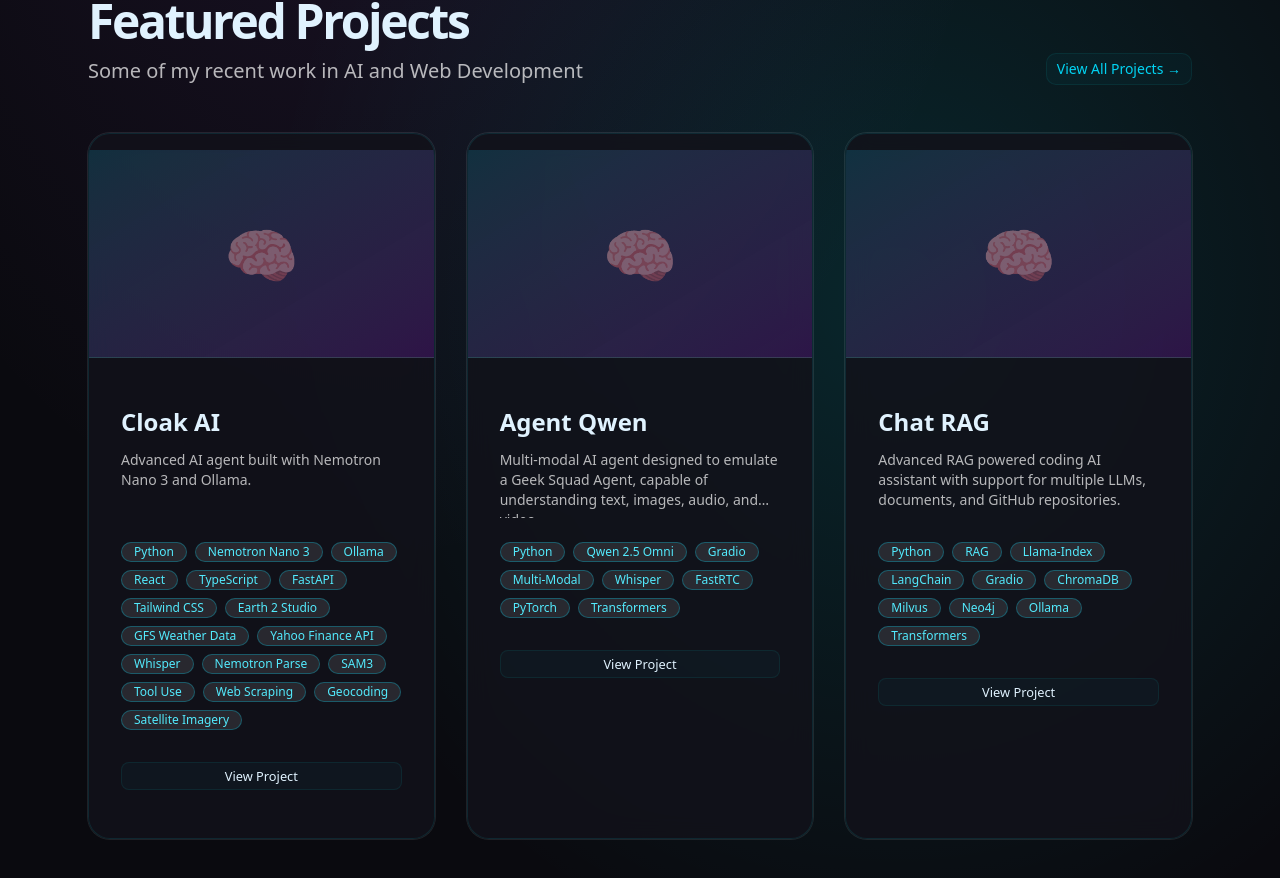
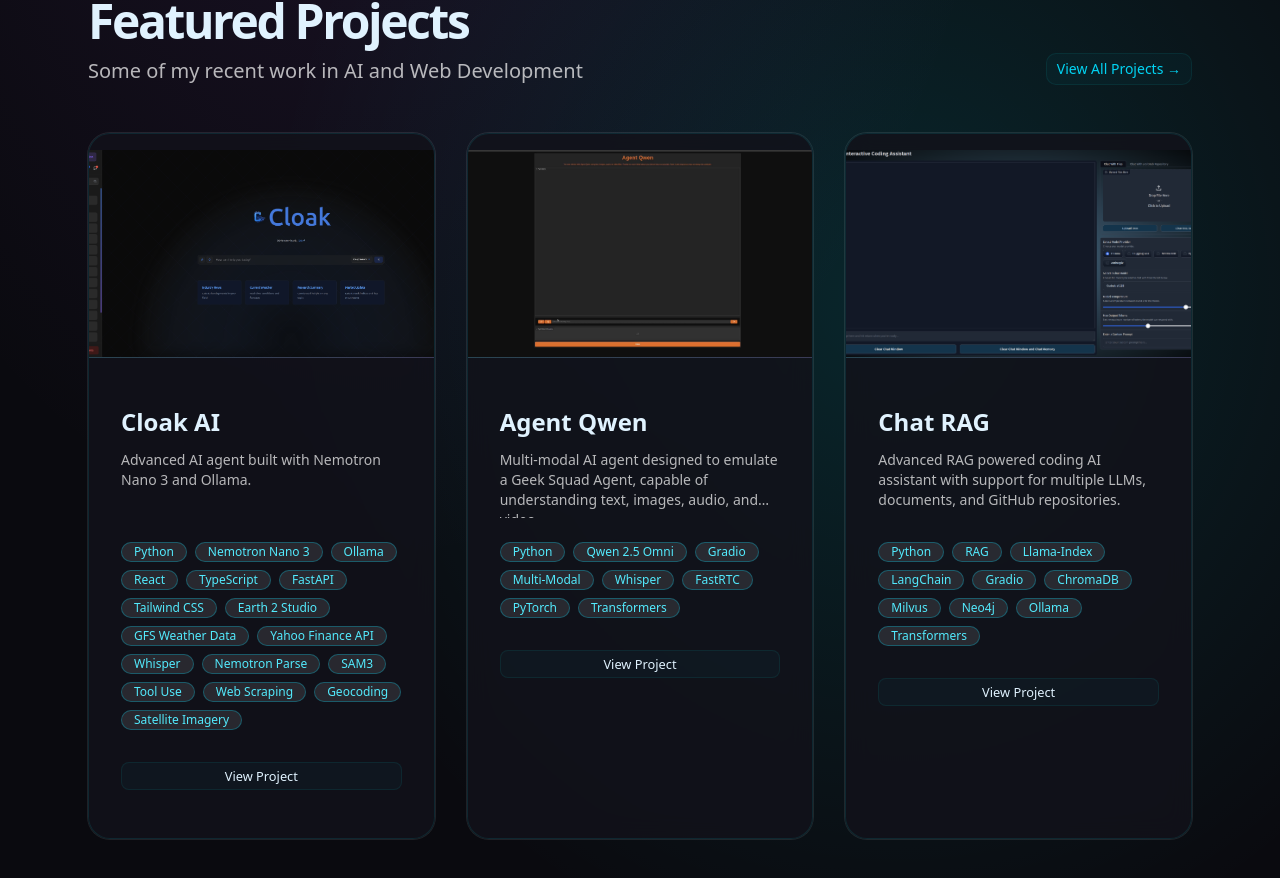
Before and after one commit to JakeFurtaw/jf-coded-v2, a Next.js app: page / in a window 1280 px wide. Shown: the part 772-1650 px from the top of the page. Built offline with nearby package versions, Linux system fonts and the light colour scheme.

Commit message:
added images to featured projects on homepage

```diff
--- a/app/page.tsx
+++ b/app/page.tsx
@@ -5,7 +5,7 @@
 import { FaGithub, FaLinkedin } from 'react-icons/fa';
 import { Button } from "@/components/ui/button";
 import { Card } from "@/components/ui/card";
-import { Badge } from "@/components/ui/badge";   // ← Add this import
+import { Badge } from "@/components/ui/badge";
 
 export default function Home() {
   return (
@@ -75,7 +75,7 @@
         </div>
       </div>
 
-      {/* FEATURED PROJECTS - Now properly separated */}
+      {/* FEATURED PROJECTS */}
       <div className="relative z-10 max-w-6xl mx-auto px-6 pt-12 pb-28 border-t border-white/10">
         <div className="flex flex-col md:flex-row md:items-end justify-between gap-6 mb-12">
           <div>
@@ -97,18 +97,21 @@
               title: "Cloak AI",
               desc: "Advanced AI agent built with Nemotron Nano 3 and Ollama.",
               tech: ["Python", "Nemotron Nano 3", "Ollama", "React", "TypeScript", "FastAPI", "Tailwind CSS", "Earth 2 Studio", "GFS Weather Data", "Yahoo Finance API", "Whisper", "Nemotron Parse", "SAM3", "Tool Use", "Web Scraping", "Geocoding", "Satellite Imagery"],
+              image: "/projectImages/Cloak/ChatPage.png", // Add image path here when you have one e.g. "/projectImages/cloak_ai.png"
               link: "/projects"
             },
             {
               title: "Agent Qwen",
               desc: "Multi-modal AI agent designed to emulate a Geek Squad Agent, capable of understanding text, images, audio, and video.",
               tech: ["Python", "Qwen 2.5 Omni", "Gradio", "Multi-Modal", "Whisper", "FastRTC", "PyTorch", "Transformers"],
+              image: "/projectImages/AgentQwen/StartScreen.png", // Add image path here when you have one e.g. "/projectImages/agent_qwen.png"
               link: "/projects"
             },
             {
               title: "Chat RAG",
               desc: "Advanced RAG powered coding AI assistant with support for multiple LLMs, documents, and GitHub repositories.",
               tech: ["Python", "RAG", "Llama-Index", "LangChain", "Gradio", "ChromaDB", "Milvus", "Neo4j", "Ollama", "Transformers"],
+              image: "/projectImages/Chat-RAG/start_state.png",
               link: "/projects"
             }
           ].map((project, index) => (
@@ -121,8 +124,16 @@
               className="group"
             >
               <Card className="glass h-full overflow-hidden border border-white/10 hover:border-cyan-400/30 transition-all rounded-3xl">
-                <div className="h-52 bg-gradient-to-br from-cyan-900/50 to-purple-900/40 flex items-center justify-center border-b border-white/10">
-                  <span className="text-6xl opacity-40 group-hover:scale-110 transition-transform duration-300">🧠</span>
+                <div className="h-52 bg-gradient-to-br from-cyan-900/50 to-purple-900/40 flex items-center justify-center border-b border-white/10 overflow-hidden">
+                  {project.image ? (
+                    <img
+                      src={project.image}
+                      alt={project.title}
+                      className="w-full h-full object-cover group-hover:scale-105 transition-transform duration-300"
+                    />
+                  ) : (
+                    <span className="text-6xl opacity-40 group-hover:scale-110 transition-transform duration-300">🧠</span>
+                  )}
                 </div>
                 <div className="p-8">
                   <h3 className="text-2xl font-semibold mb-3 group-hover:text-cyan-400 transition-colors">
```
